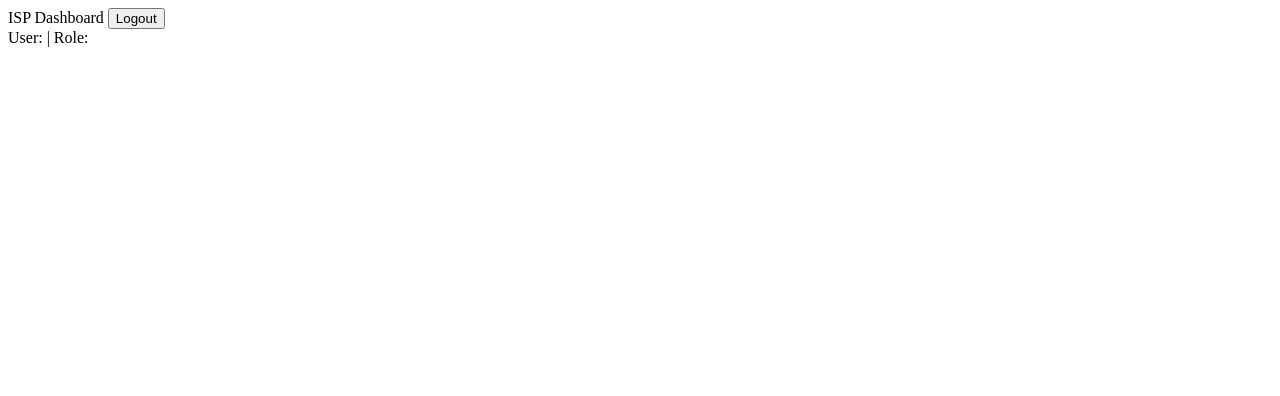
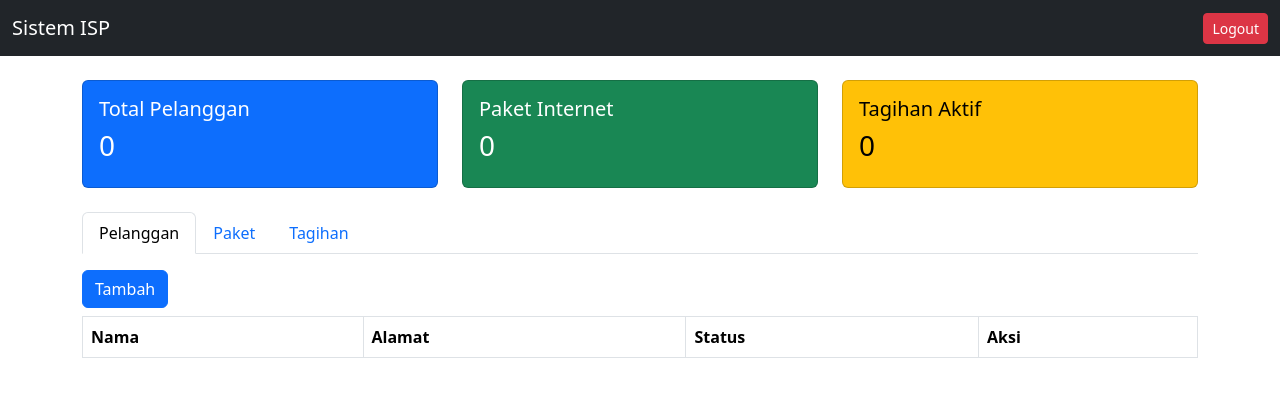
Before and after one commit to Mp-000/Mp-ISP, a plain HTML site: page dashboard.html in a window 1280 px wide. Drawn offline with nearby package versions, Linux system fonts and the light colour scheme; some packages are replaced by stand-ins of ours; a script that the page names is missing.

Commit message:
Update dashboard.html

```diff
--- a/dashboard.html
+++ b/dashboard.html
@@ -1,18 +1,99 @@
-<body onload="checkAuth()">
-<nav class="navbar navbar-dark bg-dark px-3">
-<span class="navbar-brand">ISP Dashboard</span>
-<button class="btn btn-danger btn-sm" onclick="logout()">Logout</button>
+<!DOCTYPE html>
+<html lang="id">
+<head>
+<meta charset="UTF-8">
+<title>Dashboard ISP</title>
+<link href="https://cdn.jsdelivr.net/npm/bootstrap@5.3.3/dist/css/bootstrap.min.css" rel="stylesheet">
+<script src="https://cdn.jsdelivr.net/npm/sweetalert2@11"></script>
+</head>
+<body>
+
+<nav class="navbar navbar-dark bg-dark">
+  <div class="container-fluid">
+    <span class="navbar-brand">Sistem ISP</span>
+    <button class="btn btn-danger btn-sm" onclick="logout()">Logout</button>
+  </div>
 </nav>
+
 <div class="container mt-4">
-<div class="alert alert-success">
-User: <b id="u"></b> | Role: <b id="r"></b>
+
+  <!-- Statistik -->
+  <div class="row mb-4">
+    <div class="col-md-4">
+      <div class="card text-bg-primary">
+        <div class="card-body">
+          <h5>Total Pelanggan</h5>
+          <h3 id="totalPelanggan">0</h3>
+        </div>
+      </div>
+    </div>
+    <div class="col-md-4">
+      <div class="card text-bg-success">
+        <div class="card-body">
+          <h5>Paket Internet</h5>
+          <h3 id="totalPaket">0</h3>
+        </div>
+      </div>
+    </div>
+    <div class="col-md-4">
+      <div class="card text-bg-warning">
+        <div class="card-body">
+          <h5>Tagihan Aktif</h5>
+          <h3 id="totalTagihan">0</h3>
+        </div>
+      </div>
+    </div>
+  </div>
+
+  <!-- Tabs -->
+  <ul class="nav nav-tabs">
+    <li class="nav-item"><button class="nav-link active" data-bs-toggle="tab" data-bs-target="#pelanggan">Pelanggan</button></li>
+    <li class="nav-item"><button class="nav-link" data-bs-toggle="tab" data-bs-target="#paket">Paket</button></li>
+    <li class="nav-item"><button class="nav-link" data-bs-toggle="tab" data-bs-target="#tagihan">Tagihan</button></li>
+  </ul>
+
+  <div class="tab-content mt-3">
+
+    <!-- Pelanggan -->
+    <div class="tab-pane fade show active" id="pelanggan">
+      <button class="btn btn-primary mb-2" onclick="tambahPelanggan()">Tambah</button>
+      <table class="table table-bordered">
+        <thead><tr><th>Nama</th><th>Alamat</th><th>Status</th><th>Aksi</th></tr></thead>
+        <tbody id="dataPelanggan"></tbody>
+      </table>
+    </div>
+
+    <!-- Paket -->
+    <div class="tab-pane fade" id="paket">
+      <button class="btn btn-success mb-2" onclick="tambahPaket()">Tambah</button>
+      <table class="table table-bordered">
+        <thead><tr><th>Nama Paket</th><th>Kecepatan</th><th>Harga</th><th>Aksi</th></tr></thead>
+        <tbody id="dataPaket"></tbody>
+      </table>
+    </div>
+
+    <!-- Tagihan -->
+    <div class="tab-pane fade" id="tagihan">
+      <button class="btn btn-warning mb-2" onclick="tambahTagihan()">Tambah</button>
+      <table class="table table-bordered">
+        <thead><tr><th>Pelanggan</th><th>Bulan</th><th>Total</th><th>Status</th><th>Aksi</th></tr></thead>
+        <tbody id="dataTagihan"></tbody>
+      </table>
+    </div>
+
+  </div>
 </div>
-</div>
-<script src="assets/js/storage.js"></script>
-<script src="assets/js/auth.js"></script>
+
+<script src="js/pelanggan.js"></script>
+<script src="js/paket.js"></script>
+<script src="js/tagihan.js"></script>
 <script>
-const s = load('session');
-u.innerText=s.username;
-r.innerText=s.role;
+function logout(){
+  localStorage.removeItem("loginISP");
+  location.href="login.html";
+}
 </script>
+
+<script src="https://cdn.jsdelivr.net/npm/bootstrap@5.3.3/dist/js/bootstrap.bundle.min.js"></script>
 </body>
+  </html>
```
